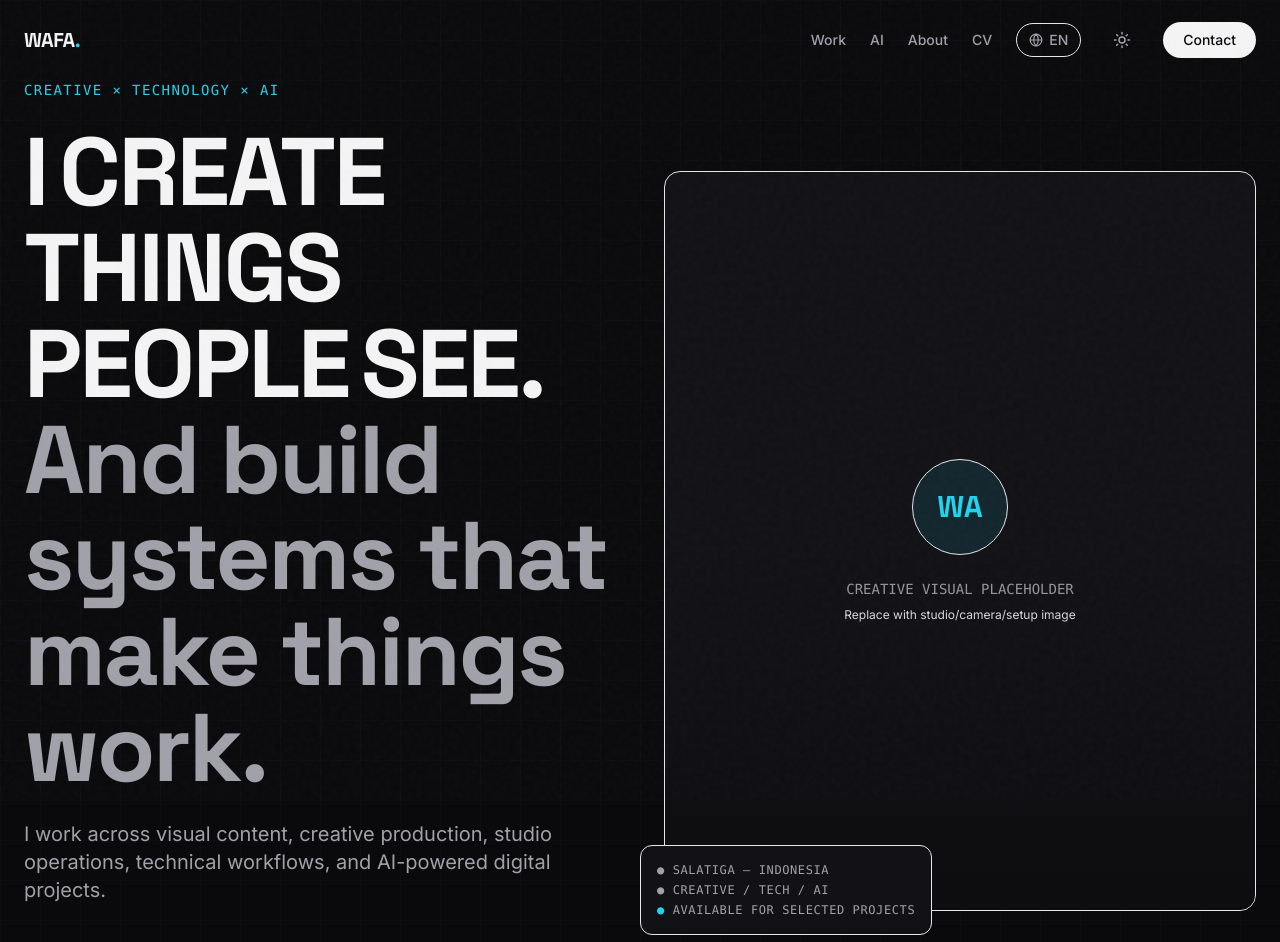
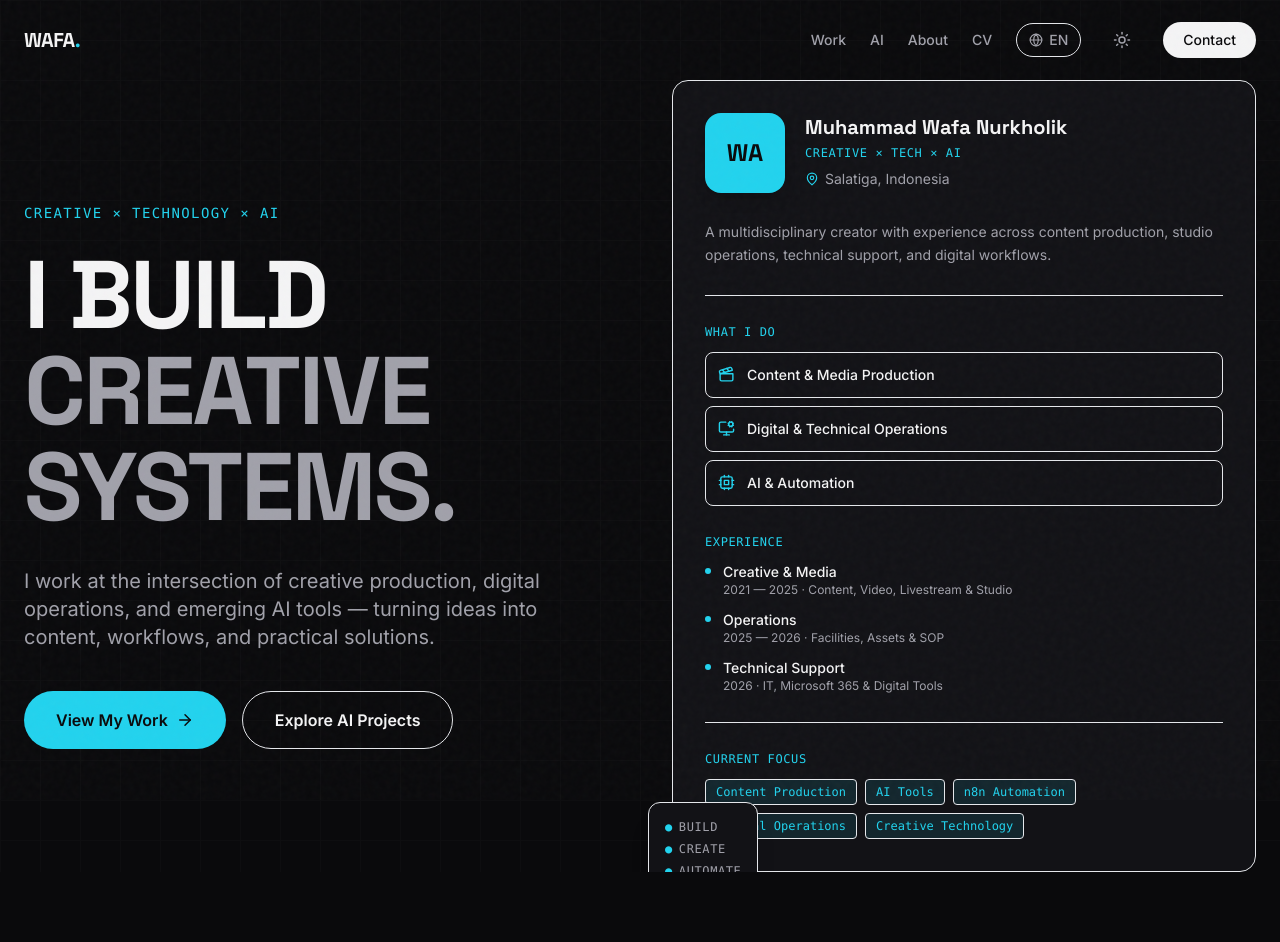
Before and after one commit to afanurkholik/PORTOFOLIOKU, a React (Vite) app: page / in a window 1280 px wide. Shown: the top 942 px of the page. Built offline with nearby package versions, Linux system fonts and the light colour scheme.

Commit message:
Update Hero.jsx

```diff
--- a/src/components/Hero.jsx
+++ b/src/components/Hero.jsx
@@ -1,73 +1,274 @@
 import React from 'react';
 import { motion } from 'framer-motion';
-import { ArrowRight } from 'lucide-react';
+import { ArrowRight, MapPin, MonitorCog, Cpu, Clapperboard } from 'lucide-react';
 import { useApp } from '../context/AppContext';
 
 export default function Hero() {
   const { t } = useApp();
 
+  const topSkills = [
+    { icon: Clapperboard, label: 'Content & Media Production' },
+    { icon: MonitorCog, label: 'Digital & Technical Operations' },
+    { icon: Cpu, label: 'AI & Automation' },
+  ];
+
   return (
     <section className="relative min-h-screen flex items-center pt-20 overflow-hidden">
+
+      {/* Background Grid */}
       <div className="absolute inset-0 bg-grid-pattern bg-[length:40px_40px] opacity-20 pointer-events-none" />
+
+      {/* Ambient Glow */}
       <div className="absolute top-1/4 left-1/4 w-96 h-96 bg-accent/10 rounded-full blur-[120px] pointer-events-none" />
 
       <div className="max-w-7xl mx-auto px-6 w-full relative z-10">
-        <div className="grid lg:grid-cols-2 gap-12 items-center">
+
+        <div className="grid lg:grid-cols-2 gap-16 items-center">
+
+          {/* ================= LEFT ================= */}
           <motion.div
             initial={{ opacity: 0, y: 30 }}
             animate={{ opacity: 1, y: 0 }}
             transition={{ duration: 0.8, ease: "easeOut" }}
           >
-            <p className="text-accent font-mono text-sm tracking-widest mb-6">{t('hero.eyebrow')}</p>
-            <h1 className="font-display text-5xl md:text-7xl lg:text-8xl font-bold leading-[0.95] tracking-tight mb-6">
-              {t('hero.headline').split(' ').map((word, i) => (
-                <span key={i} className="inline-block mr-3">{word}</span>
-              ))}
+
+            <p className="text-accent font-mono text-sm tracking-widest mb-6">
+              CREATIVE × TECHNOLOGY × AI
+            </p>
+
+            <h1 className="font-display text-5xl md:text-7xl lg:text-8xl font-bold leading-[0.92] tracking-tight mb-8">
+              I BUILD
               <br />
-              <span className="text-secondary">{t('hero.subheadline')}</span>
+              <span className="text-secondary">
+                CREATIVE SYSTEMS.
+              </span>
             </h1>
+
             <p className="text-secondary text-lg md:text-xl max-w-xl mb-10 leading-relaxed">
-              {t('hero.description')}
+              I work at the intersection of creative production,
+              digital operations, and emerging AI tools — turning
+              ideas into content, workflows, and practical solutions.
             </p>
 
             <div className="flex flex-wrap gap-4">
-              <a href="#work" className="group px-8 py-4 bg-accent text-background font-semibold rounded-full flex items-center gap-2 hover:bg-accent/90 transition-all">
-                {t('hero.btnWork')}
-                <ArrowRight size={18} className="group-hover:translate-x-1 transition-transform" />
+
+              <a
+                href="#work"
+                className="group px-8 py-4 bg-accent text-background font-semibold rounded-full flex items-center gap-2 hover:bg-accent/90 transition-all"
+              >
+                View My Work
+                <ArrowRight
+                  size={18}
+                  className="group-hover:translate-x-1 transition-transform"
+                />
               </a>
-              <a href="#ai" className="px-8 py-4 border border-border text-primary font-semibold rounded-full hover:bg-accent-dim transition-all">
-                {t('hero.btnAI')}
+
+              <a
+                href="#ai"
+                className="px-8 py-4 border border-border text-primary font-semibold rounded-full hover:bg-accent-dim transition-all"
+              >
+                Explore AI Projects
               </a>
+
             </div>
+
           </motion.div>
 
+
+          {/* ================= RIGHT ================= */}
           <motion.div
             initial={{ opacity: 0, scale: 0.95 }}
             animate={{ opacity: 1, scale: 1 }}
             transition={{ duration: 0.8, delay: 0.2 }}
             className="relative hidden lg:block"
           >
-            <div className="aspect-[4/5] rounded-2xl overflow-hidden border border-border bg-surface relative group">
-              <div className="absolute inset-0 flex items-center justify-center">
-                <div className="text-center p-8">
-                  <div className="w-24 h-24 mx-auto mb-6 rounded-full bg-accent-dim flex items-center justify-center border border-accent/20">
-                    <span className="font-display text-3xl font-bold text-accent">WA</span>
+
+            {/* Main Profile Card */}
+            <div className="relative bg-surface border border-border rounded-2xl p-8 backdrop-blur-sm">
+
+              {/* Identity */}
+              <div className="flex items-start gap-5 mb-7">
+
+                <div className="w-20 h-20 rounded-2xl bg-accent flex items-center justify-center flex-shrink-0 shadow-lg">
+                  <span className="font-display text-2xl font-bold text-background">
+                    WA
+                  </span>
+                </div>
+
+                <div className="flex-1">
+
+                  <h3 className="font-display text-xl font-bold text-primary mb-1">
+                    Muhammad Wafa Nurkholik
+                  </h3>
+
+                  <p className="text-accent font-mono text-xs tracking-wider mb-2">
+                    CREATIVE × TECH × AI
+                  </p>
+
+                  <div className="flex items-center gap-1.5 text-secondary text-sm">
+                    <MapPin size={14} className="text-accent" />
+                    <span>Salatiga, Indonesia</span>
                   </div>
-                  <p className="text-secondary font-mono text-sm">CREATIVE VISUAL PLACEHOLDER</p>
-                  <p className="text-secondary/50 text-xs mt-2">Replace with studio/camera/setup image</p>
+
                 </div>
               </div>
-              <div className="absolute inset-0 bg-gradient-to-t from-background via-transparent to-transparent opacity-60" />
+
+
+              {/* Short Positioning */}
+              <p className="text-secondary text-sm leading-relaxed mb-7 pb-7 border-b border-border">
+                A multidisciplinary creator with experience across
+                content production, studio operations, technical support,
+                and digital workflows.
+              </p>
+
+
+              {/* Core Areas */}
+              <div className="mb-7">
+
+                <p className="font-mono text-xs text-accent tracking-wider mb-3">
+                  WHAT I DO
+                </p>
+
+                <div className="space-y-2">
+
+                  {topSkills.map((skill, i) => {
+                    const Icon = skill.icon;
+
+                    return (
+                      <div
+                        key={i}
+                        className="flex items-center gap-3 p-3 rounded-lg bg-background/50 border border-border/50"
+                      >
+                        <Icon
+                          size={17}
+                          className="text-accent flex-shrink-0"
+                        />
+
+                        <span className="text-primary text-sm font-medium">
+                          {skill.label}
+                        </span>
+                      </div>
+                    );
+                  })}
+
+                </div>
+              </div>
+
+
+              {/* Experience */}
+              <div className="mb-7 pb-7 border-b border-border">
+
+                <p className="font-mono text-xs text-accent tracking-wider mb-3">
+                  EXPERIENCE
+                </p>
+
+                <div className="space-y-3">
+
+                  <div className="flex items-start gap-3">
+                    <div className="w-1.5 h-1.5 rounded-full bg-accent mt-1.5 flex-shrink-0" />
+
+                    <div>
+                      <p className="text-primary text-sm font-medium">
+                        Creative & Media
+                      </p>
+
+                      <p className="text-secondary text-xs">
+                        2021 — 2025 · Content, Video, Livestream & Studio
+                      </p>
+                    </div>
+                  </div>
+
+
+                  <div className="flex items-start gap-3">
+                    <div className="w-1.5 h-1.5 rounded-full bg-accent mt-1.5 flex-shrink-0" />
+
+                    <div>
+                      <p className="text-primary text-sm font-medium">
+                        Operations
+                      </p>
+
+                      <p className="text-secondary text-xs">
+                        2025 — 2026 · Facilities, Assets & SOP
+                      </p>
+                    </div>
+                  </div>
+
+
+                  <div className="flex items-start gap-3">
+                    <div className="w-1.5 h-1.5 rounded-full bg-accent mt-1.5 flex-shrink-0" />
+
+                    <div>
+                      <p className="text-primary text-sm font-medium">
+                        Technical Support
+                      </p>
+
+                      <p className="text-secondary text-xs">
+                        2026 · IT, Microsoft 365 & Digital Tools
+                      </p>
+                    </div>
+                  </div>
+
+                </div>
+              </div>
+
+
+              {/* Current Focus */}
+              <div>
+
+                <p className="font-mono text-xs text-accent tracking-wider mb-3">
+                  CURRENT FOCUS
+                </p>
+
+                <div className="flex flex-wrap gap-2">
+
+                  {[
+                    'Content Production',
+                    'AI Tools',
+                    'n8n Automation',
+                    'Digital Operations',
+                    'Creative Technology'
+                  ].map((tag, i) => (
+                    <span
+                      key={i}
+                      className="text-xs font-mono text-accent bg-accent-dim px-2.5 py-1 rounded border border-accent/20"
+                    >
+                      {tag}
+                    </span>
+                  ))}
+
+                </div>
+
+              </div>
+
             </div>
 
-            <div className="absolute -bottom-6 -left-6 bg-surface border border-border rounded-xl p-4 backdrop-blur-sm">
-              {['meta1', 'meta2', 'meta3'].map((key, i) => (
-                <p key={i} className="font-mono text-xs text-secondary tracking-wider mb-1 last:mb-0">
-                  <span className={i === 2 ? 'text-accent' : 'text-primary/20'}>●</span> {t(`hero.${key}`)}
-                </p>
-              ))}
+
+            {/* Floating Metadata */}
+            <div className="absolute -bottom-6 -left-6 bg-surface border border-border rounded-xl p-4 backdrop-blur-sm shadow-xl">
+
+              <p className="font-mono text-xs text-secondary tracking-wider mb-1.5">
+                <span className="text-accent mr-1.5">●</span>
+                BUILD
+              </p>
+
+              <p className="font-mono text-xs text-secondary tracking-wider mb-1.5">
+                <span className="text-accent mr-1.5">●</span>
+                CREATE
+              </p>
+
+              <p className="font-mono text-xs text-secondary tracking-wider">
+                <span className="text-accent mr-1.5">●</span>
+                AUTOMATE
+              </p>
+
             </div>
+
+
+            {/* Decorative Glow */}
+            <div className="absolute -top-10 -right-10 w-40 h-40 bg-accent/20 rounded-full blur-[80px] pointer-events-none" />
+
           </motion.div>
+
         </div>
       </div>
     </section>
```
